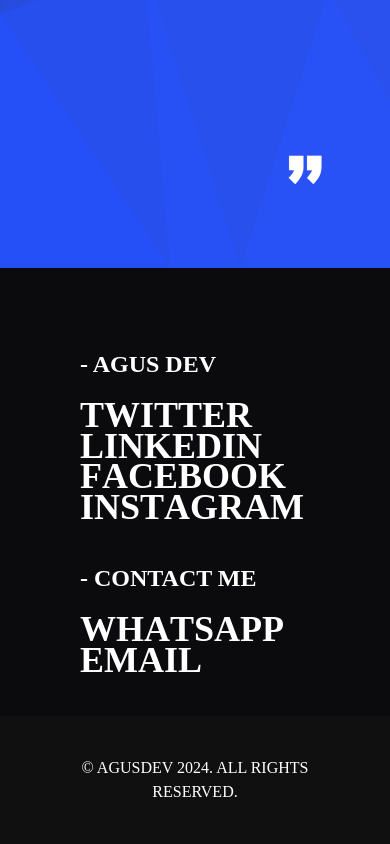
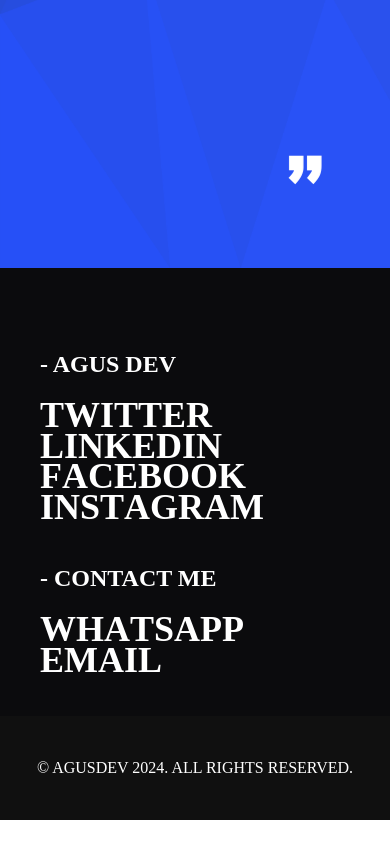
Before and after one commit to SkyzofrnDev/Portofolio-Dirga, a React (Vite) app: page / in a window 390 px wide. Shown: the part 8580-9424 px from the top of the page. After the commit the page ends 9400 px from the top, so only its background shows below. Built offline with nearby package versions, Linux system fonts and the light colour scheme; a web font is replaced by a local one.

Commit message:
Responsive

```diff
--- a/src/components/Footer/Copyright.jsx
+++ b/src/components/Footer/Copyright.jsx
@@ -2,7 +2,7 @@ import React from 'react'
 
 const Copyright = () => {
   return (
-    <div className='bg-[#101010] px-20 py-10 text-white text-center radio uppercase'>
+    <div className='bg-[#101010] px-5 lg:px-20 py-10 text-white text-center radio uppercase'>
         <p>© AgusDev 2024. All Rights Reserved.</p>
 
 
--- a/src/components/Footer/Footer2.jsx
+++ b/src/components/Footer/Footer2.jsx
@@ -68,7 +68,7 @@ export const RevealLinks = () => {
 };
 const Footer2 = () => {
   return (
-    <div className="text-white radio px-20 pt-20 pb-10 2xl:flex items-start gap-20 bg-[#0b0b0d] h-fit">
+    <div className="text-white radio px-10 lg:px-20 pt-20 pb-10 2xl:flex items-start gap-20 bg-[#0b0b0d] h-fit">
       <div className="uppercase font-semibold text-2xl">
         <p className="mb-5"> - AGUS DEV</p>
         <RevealLinks />
--- a/src/components/Navbar/Navbar.jsx
+++ b/src/components/Navbar/Navbar.jsx
@@ -71,11 +71,11 @@ const Navbar = ({ onScrollTo }) => {
 
   return (
     <div className="flex justify-center mx-16">
-      <div className="fixed z-50 w-full lg:w-[92%] max-w-full twcen text-white px-5 pt-4 py-4 bg-[#0b0b0d] lg:rounded-b-3xl text-xl lg:text-3xl justify-between flex overflow-hidden">
+      <div className="fixed z-50 w-full lg:w-[92%] max-w-full twcen text-white px-5 pt-4 lg:pt-5 py-4 bg-[#0b0b0d] lg:rounded-b-3xl text-xl lg:text-3xl justify-between flex overflow-hidden">
         <div className="flex items-center">
           <p className="">AGUSDEV</p>
         </div>
-        <div ref={desktopMenuRef} className="hidden">
+        <div ref={desktopMenuRef} className="hidden ">
           <ul className="flex gap-16 text-[1.5rem]">{navLinks}</ul>
         </div>
         <div
--- a/src/pages/Portfolio/Portfolio.jsx
+++ b/src/pages/Portfolio/Portfolio.jsx
@@ -72,6 +72,8 @@ const Portfolio = () => {
         <div id="ABOUT" className="scroll-mt-36">
           <About />
         </div>
+        <div className="bg-[#0b0b0d]">
+
         <JobTitle />
         <div id="PROJECT">
           <MyProject2 />
@@ -91,6 +93,7 @@ const Portfolio = () => {
           <Footer2 />
         </div>
         <Copyright />
+        </div>
       </div>
     </>
   );
```
